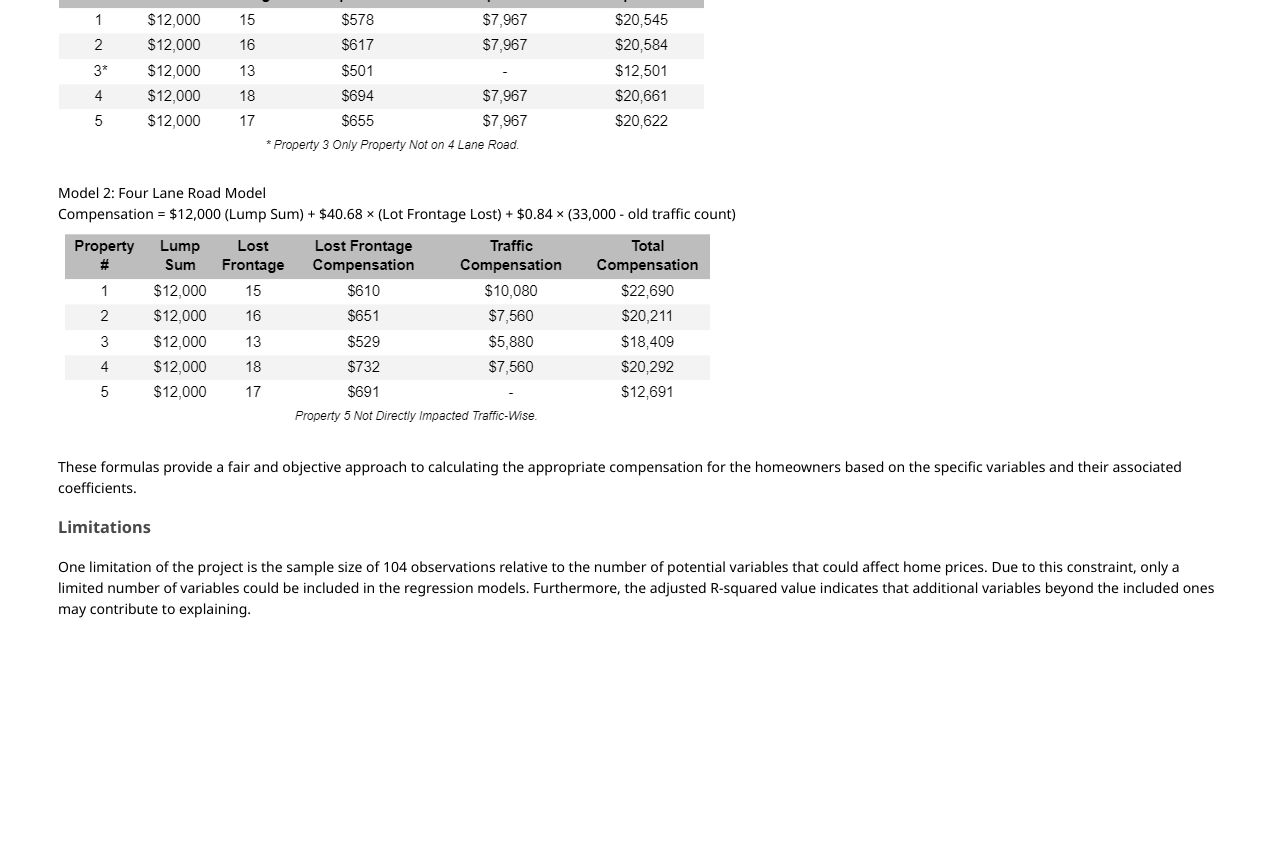
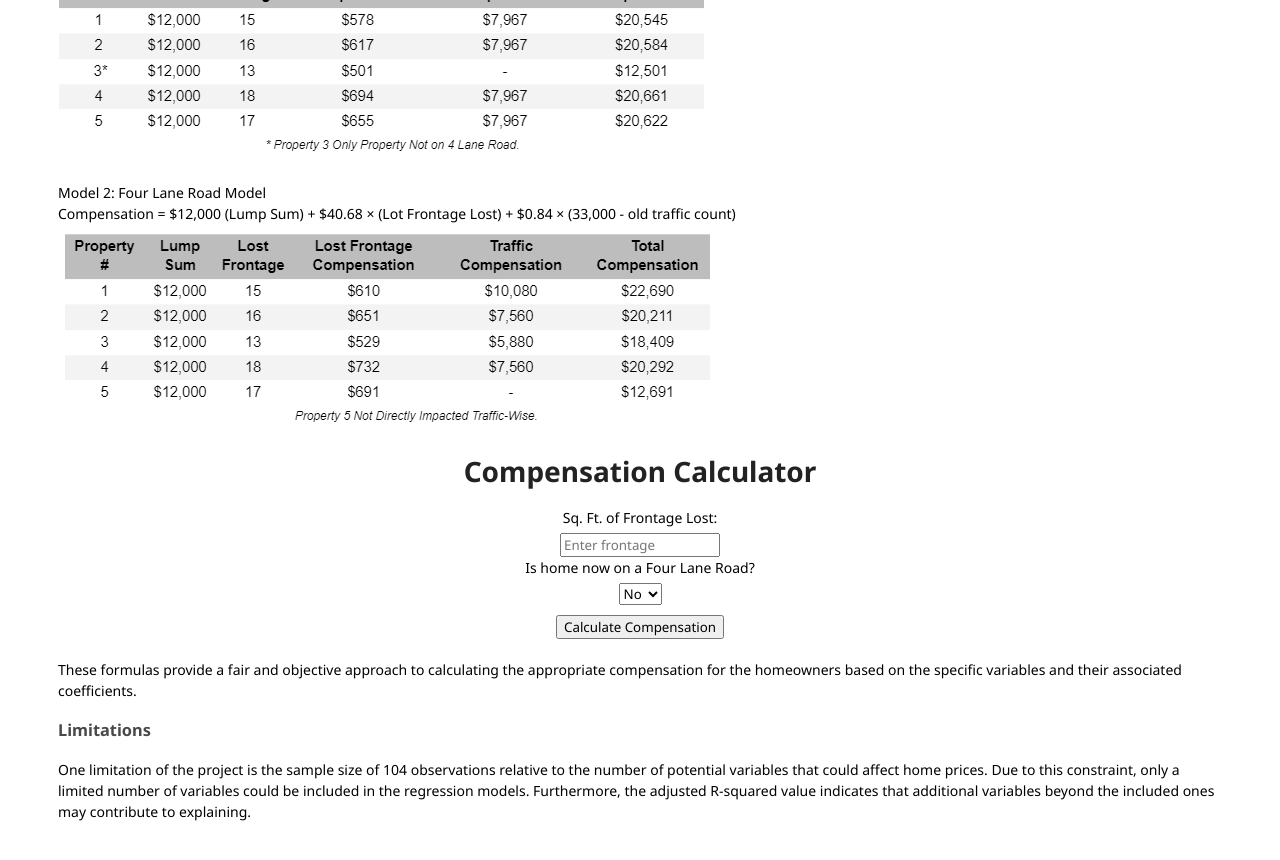
Before and after one commit to nbcarroll/nbcarroll.github.io, a Jekyll site: the page SpringbankDrive/index.html, which Jekyll copies as it is, in a window 1280 px wide and 900 px high, scrolled down 2283 px. Shown: the top 860 px of the window. Built offline with Jekyll 4.4.1, drawn with Linux system fonts in a browser that asks for light colours; before the commit the page ends 2980 px from its top, so only the background shows below that.

Commit message:
Added Compensation Calculator

```diff
--- a/SpringbankDrive/index.html
+++ b/SpringbankDrive/index.html
@@ -4,6 +4,7 @@
 
 <head>
     <title>Road Expansion: Factors Impacting Home Valuation Regression Analysis</title>
+  <link rel="stylesheet" type="text/css" href="styles.css">
 
     <style>
 
@@ -640,10 +641,30 @@
     <img src="https://raw.githubusercontent.com/nbcarroll/nbcarroll.github.io/master/SpringbankDrive/Model1_Compensation.png" alt="Model 1 Compensation">
 
   </p>
+
   <p>
     Model 2: Four Lane Road Model<br>
     Compensation = $12,000 (Lump Sum) + $40.68 × (Lot Frontage Lost) + $0.84 × (33,000 - old traffic count)
     <img src="https://raw.githubusercontent.com/nbcarroll/nbcarroll.github.io/master/SpringbankDrive/Model2_Compensation.png" alt="Model 2 Compensation">
+
+        <h1>Compensation Calculator</h1>
+  <div id="input-container">
+    <label for="frontage-input">Sq. Ft. of Frontage Lost:</label>
+    <input type="number" id="frontage-input" placeholder="Enter frontage">
+    <br>
+    <label for="four-lane-input">Is home now on a Four Lane Road?</label>
+    <select id="four-lane-input">
+      <option value="0">No</option>
+      <option value="1">Yes</option>
+    </select>
+    <br>
+    <button onclick="calculateCompensation()">Calculate Compensation</button>
+  </div>
+  <div id="result-container">
+    <h2>Compensation Result:</h2>
+    <p id="compensation-result"></p>
+  </div>
+  <script src="script.js"></script>
 
   </p>
   <p>
```
